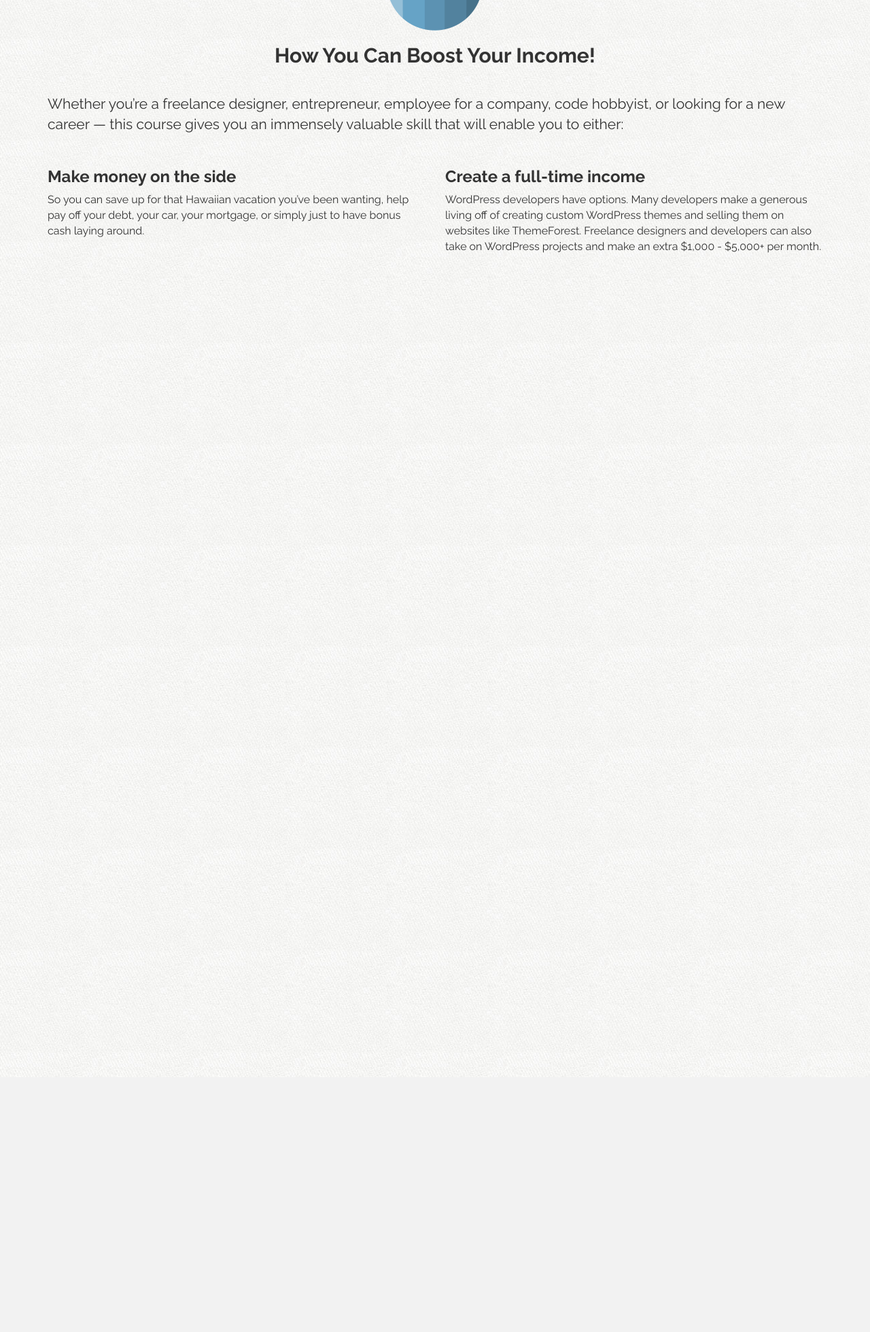
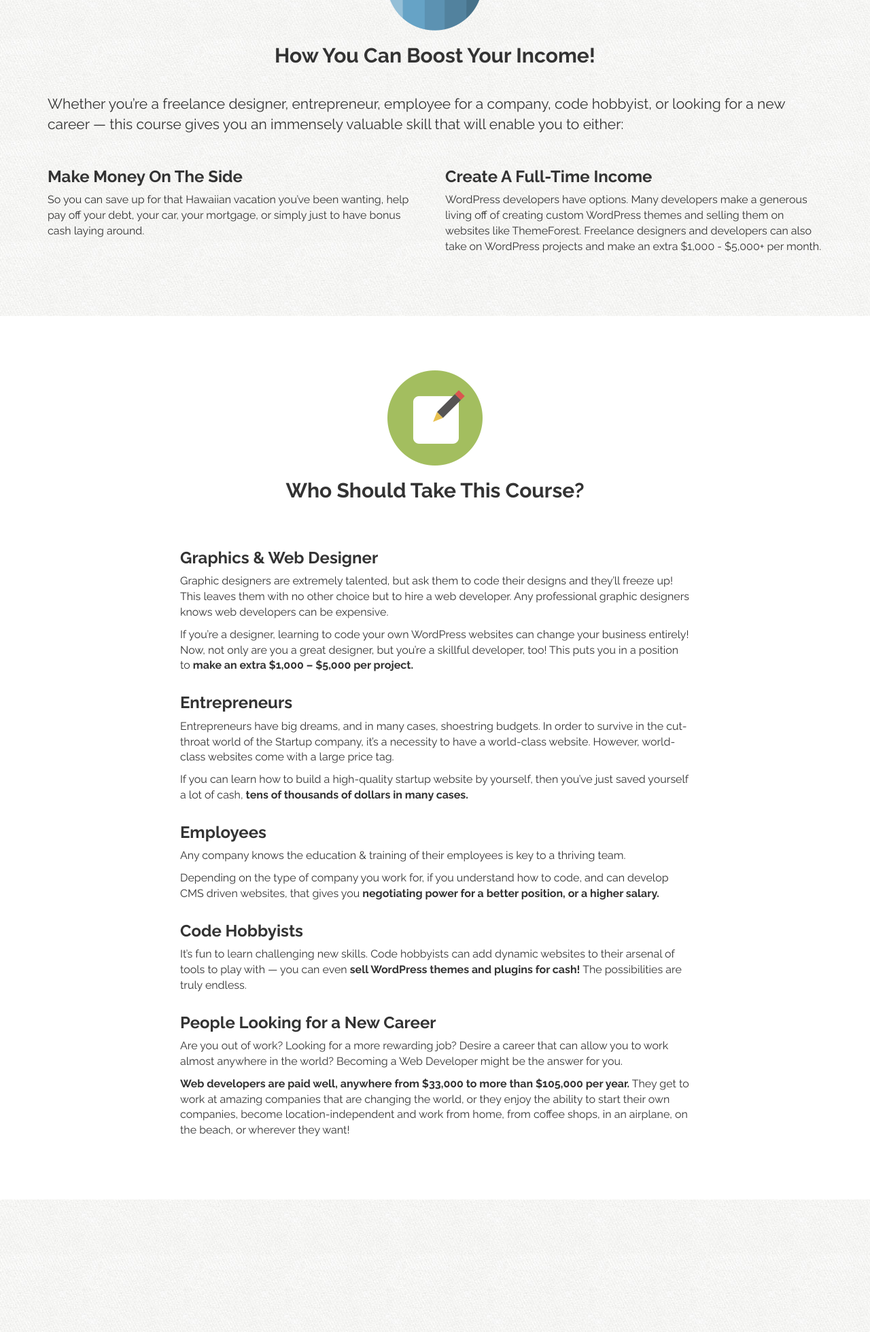
Before and after one commit to PocketThi3f/wordpress-trixzors, a PHP site: page / in a window 1280 px wide. Shown: the part 814-2774 px from the top of the page at 68% size. Before the commit the page ends 2399 px from the top, so only its background shows below. Run offline with PHP 8.4, Linux system fonts and the light colour scheme; some libraries are stand-ins or nearby versions.

Commit message:
mark-up for benfit section

```diff
--- a/assets/css/custom.css
+++ b/assets/css/custom.css
@@ -150,3 +150,7 @@ section h3 {
 #optin p {
 	margin: 7px 0 0 0;
 }
+
+#who-benefits {
+	background: white;
+}
--- a/index.html
+++ b/index.html
@@ -129,11 +129,11 @@
 
 				<div class="row">
 					<div class="col-sm-6">
-						<h3>Make money on the side</h3>
+						<h3>Make Money On The Side</h3>
 						<p>So you can save up for that Hawaiian vacation you’ve been wanting, help pay off your debt, your car, your mortgage, or simply just to have bonus cash laying around.</p>
 					</div>
 					<div class="col-sm-6">
-						<h3>Create a full-time income</h3>
+						<h3>Create A Full-Time Income</h3>
 						<p>WordPress developers have options. Many developers make a generous living off of creating custom WordPress themes and selling them on websites like ThemeForest. Freelance designers and developers can also take on WordPress projects and make an extra $1,000 - $5,000+ per month.</p>
 					</div>
 				</div>
@@ -142,9 +142,43 @@
 		</section><!-- boost-income -->
 
 		<!-- WHO BENEFITS-->
-		<section>
+		<section id="who-benefits">
+			<div class="container">
+				<div class="section-header">
+					<img src="assets/img/icon-pad.png" alt="Pad and pencil">
+					<h2>Who Should Take This Course?</h2>
+				</div><!-- section-header -->
 
-		</section>
+				<div class="row">
+					<div class="col-sm-8 col-sm-offset-2">
+
+						<h3>Graphics &amp; Web Designer</h3>
+						<p>Graphic designers are extremely talented, but ask them to code their designs and they’ll freeze up! This leaves them with no other choice but to hire a web developer. Any professional graphic designers knows web developers can be expensive.</p>
+
+						<p>If you&rsquo;re a designer, learning to code your own WordPress websites can change your business entirely! Now, not only are you a great designer, but you’re a skillful developer, too! This puts you in a position to <strong>make an extra $1,000 – $5,000 per project.</strong></p>
+
+						<h3>Entrepreneurs</h3>
+						<p>Entrepreneurs have big dreams, and in many cases, shoestring budgets. In order to survive in the cut-throat world of the Startup company, it’s a necessity to have a world-class website. However, world-class websites come with a large price tag.</p>
+
+						<p>If you can learn how to build a high-quality startup website by yourself, then you&rsquo;ve just saved yourself a lot of cash, <strong>tens of thousands of dollars in many cases.</strong></p>
+
+						<h3>Employees</h3>
+						<p>Any company knows the education &amp; training of their employees is key to a thriving team.</p>
+						<p>Depending on the type of company you work for, if you understand how to code, and can develop CMS driven websites, that gives you <strong>negotiating power for a better position, or a higher salary.</strong></p>
+
+						<h3>Code Hobbyists</h3>
+						<p>It&rsquo;s fun to learn challenging new skills. Code hobbyists can add dynamic websites to their arsenal of tools to play with &mdash; you can even <strong>sell WordPress themes and plugins for cash!</strong> The possibilities are truly endless.</p>
+
+						<h3>People Looking for a New Career</h3>
+						<p>Are you out of work? Looking for a more rewarding job? Desire a career that can allow you to work almost anywhere in the world? Becoming a Web Developer might be the answer for you.</p>
+
+						<p><strong>Web developers are paid well, anywhere from $33,000 to more than $105,000 per year.</strong> They get to work at amazing companies that are changing the world, or they enjoy the ability to start their own companies, become location-independent and work from home, from coffee shops, in an airplane, on the beach, or wherever they want!</p>
+
+					</div><!-- col -->
+				</div><!-- row -->
+
+			</div><!-- container -->
+		</section><!-- who-benefits -->
 
 		<!-- COURSE FEATURES-->
 		<section>
```
